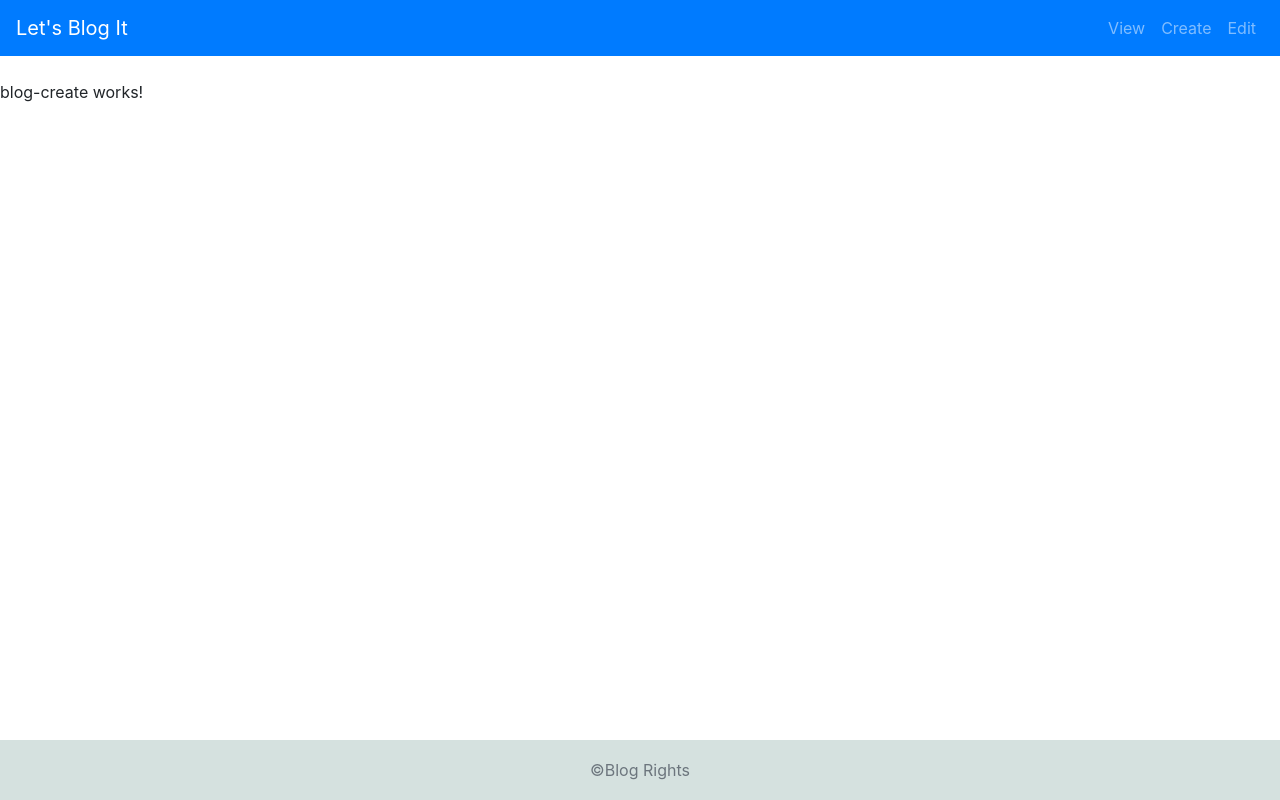
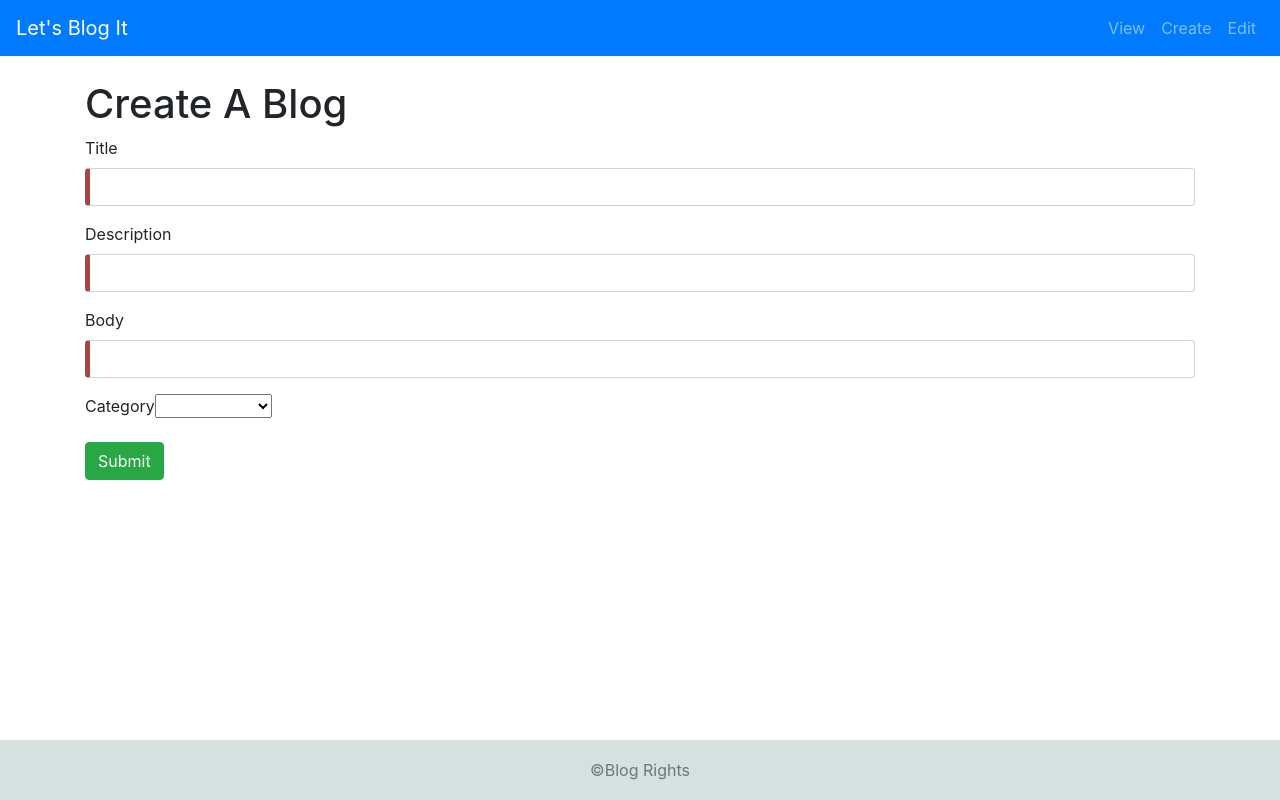
Before and after one commit to tabbu724/angular_blog_app, an Angular app: page /create in a window 1280 px wide. Built offline with nearby package versions, Linux system fonts and the light colour scheme.

Commit message:
forms and two way data binding with ngModel directive

```diff
--- a/src/app/app.module.ts
+++ b/src/app/app.module.ts
@@ -15,6 +15,7 @@ import { NotFoundComponent } from './not-found/not-found.component';
 import { BlogService } from './blog.service';
 import { BlogHttpService } from './blog-http.service';
 import { HttpClientModule } from "@angular/common/http";
+import  { FormsModule } from "@angular/forms"
 
 @NgModule({
   declarations: [
@@ -30,6 +31,7 @@ import { HttpClientModule } from "@angular/common/http";
     AppRoutingModule,
     NgbModule,
     HttpClientModule,
+    FormsModule,
     RouterModule.forRoot([
       {path:"home",component:HomeComponent},
       {path:"create",component:BlogCreateComponent},
--- a/src/app/blog-create/blog-create.component.css
+++ b/src/app/blog-create/blog-create.component.css
@@ -0,0 +1,7 @@
+.ng-valid[required], .ng-valid.required  {
+    border-left: 5px solid #42A948; /* green */
+  }
+
+  .ng-invalid:not(form)  {
+    border-left: 5px solid #a94442; /* red */
+  }
--- a/src/app/blog-create/blog-create.component.html
+++ b/src/app/blog-create/blog-create.component.html
@@ -1 +1,32 @@
-<p>blog-create works!</p>
+<div class="container">
+    <h1>Create A Blog</h1>
+    <form #createForm="ngForm" (ngSubmit)="getBlogdata()">
+        <div class="form-group">
+            <label for="title">Title</label>
+            <input type="text" class="form-control" name="title" [(ngModel)]="title" #blogTitle="ngModel"  required>
+        </div>
+        <div [hidden]="blogTitle.valid || blogTitle.pristine" class="alert alert-danger">
+            Title is required
+        </div>
+
+        <div class="form-group">
+            <label for="blogDescription">Description</label>
+            <input type="text" class="form-control" name="blogDescription" [(ngModel)]="description" required>
+        </div>
+
+        <div class="form-group">
+            <label for="blogBody">Body</label>
+            <input type="text" class="form-control" name="blogBody" [(ngModel)]="blogBody" required>
+        </div>
+
+        <div class="form-group">
+            <label for="blogCategory">Category</label>
+            <select name="blogCategory" name="blogCategory" [(ngModel)]="category">
+                <option *ngFor="let category of categoryValues" [value]="category">{{category}}</option>
+            </select>
+        </div>
+
+        <button type="submit" class="btn btn-success">Submit</button>
+
+    </form>
+</div>
--- a/src/app/blog-create/blog-create.component.ts
+++ b/src/app/blog-create/blog-create.component.ts
@@ -1,4 +1,5 @@
 import { Component, OnInit } from '@angular/core';
+import { BlogHttpService } from "../blog-http.service";
 
 @Component({
   selector: 'app-blog-create',
@@ -7,9 +8,36 @@ import { Component, OnInit } from '@angular/core';
 })
 export class BlogCreateComponent implements OnInit {
 
-  constructor() { }
+  public title:string;
+  public description:string;
+  public blogBody:string;
+  public category:string;
+  public categoryValues=['comedy','technology','environment','politics'];
 
+  constructor(public http_service:BlogHttpService) {  }
+
+  getBlogdata=()=>{
+    let blogData = {
+      title:this.title,
+      description:this.description,
+      blogBody:this.blogBody,
+      category:this.category
+    }
+
+    this.http_service.createBlog(blogData).subscribe(
+      data=>{
+        console.log("blog posted successfully");
+        console.log(data);
+
+      },
+      error=>{
+        console.log("some error occurred");
+        this.http_service.handleError(error);
+      }
+    );
+  }
   ngOnInit() {
+    console.log('blog create component initialised');
   }
 
 }
--- a/src/app/blog-http.service.ts
+++ b/src/app/blog-http.service.ts
@@ -26,7 +26,6 @@ export class BlogHttpService {
 
   }
 
-
   getAllBlogs = (): any => {
     let response = this._http.get(this.baseUrl + '/all?authToken='+this.token)
     return response;
@@ -38,4 +37,19 @@ export class BlogHttpService {
     return response;
   }
 
+  createBlog=(blogData)=>{
+    let response = this._http.post(this.baseUrl +'/create?authToken='+this.token,blogData)
+    return response;
+  }
+
+  editBlog=(currentBlogId: string,blogData)=>{
+    let response = this._http.put(this.baseUrl+'/'+currentBlogId+'/edit?authToken='+this.token,blogData)
+    return response;
+  }
+
+  deleteblog=(currentBlogId: string)=>{
+    let response = this._http.get(this.baseUrl + '/'+currentBlogId+'/delete'+'?authToken='+this.token)
+    return response;
+  }
+
 }
--- a/src/app/blog-view/blog-view.component.ts
+++ b/src/app/blog-view/blog-view.component.ts
@@ -31,6 +31,7 @@ export class BlogViewComponent implements OnInit ,OnDestroy{
     console.log("blog view component ngOnInit is called");
     let blogId = this._route.snapshot.paramMap.get('blogId');
     console.log(blogId);
+    //to view single blog
     this.currentBlog = this.httpservice.getSingleBlogInfo(blogId).subscribe(
       data=>{
         this.currentBlog=data['data'];
```
